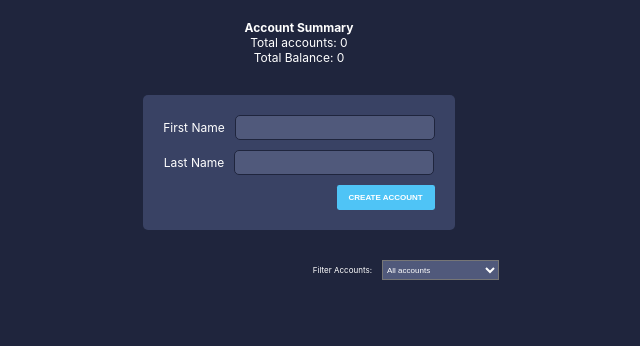
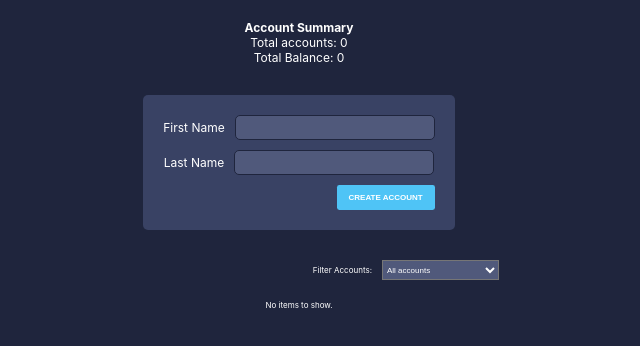
Before and after one commit to JurgitaE/bank-v1, a React (Create React App) app: page / in a window 1280 px wide. Shown: the top 346 px of the page, without its empty margins (341-981 px from the left). Built offline with nearby package versions, Linux system fonts and the light colour scheme.

Commit message:
filter element, no items to show

```diff
--- a/src/App.css
+++ b/src/App.css
@@ -179,6 +179,12 @@ button.withdraw {
     font-size: 8px;
 }
 
+p.none {
+    text-align: center !important;
+    background: none;
+    font-size: 8px !important;
+}
+
 select {
     background-color: #50597b;
     color: white;
--- a/src/App.jsx
+++ b/src/App.jsx
@@ -1,7 +1,7 @@
 import { useEffect, useState } from 'react';
 import './App.css';
 import AccountList from './Components/AccountList';
-import AccountSummary from './Components/AccountSymmary';
+import AccountSummary from './Components/AccountSummary';
 import AddNewAcccount from './Components/AddNewAccount';
 
 function App() {
--- a/src/Components/AccountList.jsx
+++ b/src/Components/AccountList.jsx
@@ -1,21 +1,24 @@
 import { useState } from 'react';
+import AccountsFilter from './AccountsFilter';
 
 const AccountList = ({ accounts, setAccount }) => {
+
     const [filtered, setFiltered] = useState('all');
     const [modal, setModal] = useState({ class: 'hidden', msg: '', color: '' });
 
     const deleteHandler = id => {
-        if (accounts.filter(prev => prev.id === id)[0].sum > 0) {
+
+        if (accounts.filter(acc => acc.id === id)[0].sum > 0) {
             setModal({
                 class: 'visible',
-                msg: 'Cannot delete account with balance above 0',
+                msg: 'Cannot delete account with balance above 0.',
                 color: 'hsl(350, 75%, 60%)',
             });
             setTimeout(() => {
                 setModal({ class: 'hidden', msg: '', color: '' });
             }, 2000);
         } else {
-            setModal({ class: 'visible', msg: 'Successfully deleted', color: 'hsl(181, 82%, 37%)' });
+            setModal({ class: 'visible', msg: 'Successfully deleted.', color: 'hsl(181, 82%, 37%)' });
             setTimeout(() => {
                 setModal({ class: 'hidden', msg: '' });
             }, 2000);
@@ -25,8 +28,8 @@ const AccountList = ({ accounts, setAccount }) => {
 
     const inputHandler = e => {
         if (+e.target.value >= 0 || !e.target.value) {
-            let updatedBalance = accounts.map(acc =>
-                acc.id === +e.target.id ? { ...acc, value: e.target.value } : acc
+            let updatedBalance = accounts.map(prev =>
+                prev.id === +e.target.id ? { ...prev, value: e.target.value } : prev
             );
             setAccount(updatedBalance);
         }
@@ -73,29 +76,20 @@ const AccountList = ({ accounts, setAccount }) => {
         setFiltered(e.target.value);
     };
 
+    const filteredAccounts = accounts.filter(acc =>
+        filtered === 'empty' ? acc.sum === 0 : filtered === 'positive' ? acc.sum > 0 : true
+    );
+
     return (
         <div className="accounts-container">
-            <section className="filter">
-                <label htmlFor="filter">Filter Accounts:</label>
-                <select
-                    name="filter"
-                    id="filter"
-                    onChange={filterHandler}>
-                    <option value="all">All accounts</option>
-                    <option value="positive">Positive Balance Accounts</option>
-                    <option value="empty">0 balance accounts</option>
-                </select>
-            </section>
+            <AccountsFilter filterHandler={filterHandler} />
             {/* ----------------modal---------------------------- */}
             <div className={`${modal.class} modal`}>
                 <p style={{ backgroundColor: modal.color }}>{modal.msg} </p>
             </div>
             <section className="accounts">
-                {[...accounts]
+                {filteredAccounts.length === 0 ? <p className='none'>No items to show.</p> : [...filteredAccounts]
                     .sort((a, b) => a.lastName.localeCompare(b.lastName))
-                    .filter(acc =>
-                        filtered === 'empty' ? acc.sum === 0 : filtered === 'positive' ? acc.sum > 0 : true
-                    )
                     .map(acc => (
                         <div key={acc.id}>
                             <div className="info">
--- /dev/null
+++ b/src/Components/AccountsFilter.jsx
@@ -0,0 +1,16 @@
+function AccountsFilter({ filterHandler }) {
+    return (
+        <section className="filter">
+            <label htmlFor="filter">Filter Accounts:</label>
+            <select
+                id="filter"
+                onChange={filterHandler}>
+                <option value="all">All accounts</option>
+                <option value="positive">Positive Balance Accounts</option>
+                <option value="empty">0 balance accounts</option>
+            </select>
+        </section>
+    );
+}
+
+export default AccountsFilter;
```
Also changed, not shown: src/Components/AccountSummary.jsx (renamed from src/Components/AccountSymmary.jsx). Lines whose indentation alone changed are shown as unchanged.
